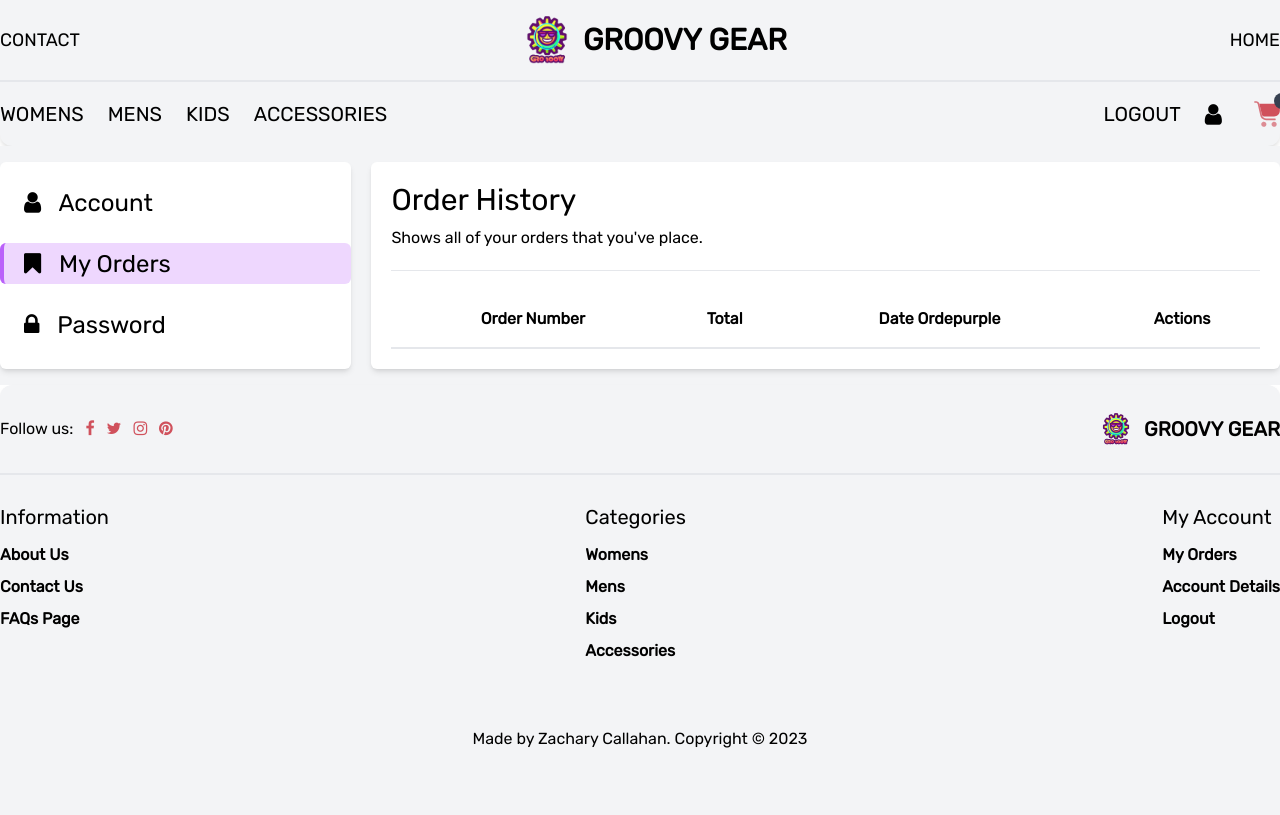
After one commit to ZacharyCallahan/EcommerceWebsite, a Flask app: page /account/orders in a window 1280 px wide; the page is wider, and only the part inside the window is pictured. The commit adds this page. Run offline with Flask 2, Linux system fonts and the light colour scheme; the visitor is signed in with stand-in values (Sample User, id 1); data that the repository does not hold is empty.

Commit message:
Finished Account html files

```diff
--- a/app/controllers/users.py
+++ b/app/controllers/users.py
@@ -90,6 +90,21 @@ def account():
 
     return render_template('account-details.html', user=User.get_one({'id': session['user_id']}), orders=Order.get_all_user_orders({'user_id': session['user_id']}))
 
+@app.route('/account/orders')
+def account_orders():
+    if 'user_id' not in session:
+        flash('You must be logged in to view your orders')
+        return redirect('/login')
+
+    return render_template('account-orders.html', orders=Order.get_all_user_orders({'user_id': session['user_id']}))
+
+@app.route('/account/password')
+def account_password():
+    if 'user_id' not in session:
+        flash('You must be logged in to view your password')
+        return redirect('/login')
+
+    return render_template('account-password.html', user=User.get_one({'id': session['user_id']}))
 
 @app.route('/order/<int:order_id>')
 def order(order_id):
--- a/app/static/css/input.css
+++ b/app/static/css/input.css
@@ -48,3 +48,7 @@
     background-size: cover;
     background-position: center;
 }
+
+.table-row:nth-child(odd) {
+    @apply bg-gray-100;
+}
--- a/app/static/css/output.css
+++ b/app/static/css/output.css
@@ -645,6 +627,14 @@ video {
 
 .mb-5 {
   margin-bottom: 1.25rem;
+}
+
+.ml-5 {
+  margin-left: 1.25rem;
+}
+
+.ml-auto {
+  margin-left: auto;
 }
 
 .mr-2 {
@@ -679,14 +669,6 @@ video {
   margin-top: 1.75rem;
 }
 
-.ml-auto {
-  margin-left: auto;
-}
-
-.ml-5 {
-  margin-left: 1.25rem;
-}
-
 .block {
   display: block;
 }
@@ -755,32 +741,16 @@ video {
   width: 100%;
 }
 
-.w-1 {
-  width: 0.25rem;
-}
-
-.w-3\/12 {
-  width: 25%;
-}
-
-.w-1\/12 {
-  width: 8.333333%;
-}
-
-.w-2\/12 {
-  width: 16.666667%;
-}
-
 .max-w-2xl {
   max-width: 42rem;
 }
 
+.shrink-0 {
+  flex-shrink: 0;
+}
+
 .grow {
   flex-grow: 1;
-}
-
-.grow-\[2\] {
-  flex-grow: 2;
 }
 
 .grow-\[3\] {
@@ -910,20 +848,22 @@ video {
   border-width: 0px;
 }
 
-.border {
-  border-width: 1px;
-}
-
 .border-b-2 {
   border-bottom-width: 2px;
 }
 
-.border-l-2 {
-  border-left-width: 2px;
+.border-l-4 {
+  border-left-width: 4px;
 }
 
-.border-l-4 {
-  border-left-width: 4px;
+.border-groovy-red {
+  --tw-border-opacity: 1;
+  border-color: rgb(208 81 92 / var(--tw-border-opacity));
+}
+
+.border-white {
+  --tw-border-opacity: 1;
+  border-color: rgb(255 255 255 / var(--tw-border-opacity));
 }
 
 .border-groovy-purple {
@@ -931,26 +871,16 @@ video {
   border-color: rgb(186 97 250 / var(--tw-border-opacity));
 }
 
-.border-white {
-  --tw-border-opacity: 1;
-  border-color: rgb(255 255 255 / var(--tw-border-opacity));
-}
-
-.border-groovy-red {
-  --tw-border-opacity: 1;
-  border-color: rgb(208 81 92 / var(--tw-border-opacity));
-}
-
-.border-opacity-20 {
-  --tw-border-opacity: 0.2;
+.border-opacity-0 {
+  --tw-border-opacity: 0;
 }
 
 .border-opacity-100 {
   --tw-border-opacity: 1;
 }
 
-.border-opacity-0 {
-  --tw-border-opacity: 0;
+.border-opacity-20 {
+  --tw-border-opacity: 0.2;
 }
 
 .bg-gray-100 {
@@ -1039,6 +948,11 @@ video {
 .px-4 {
   padding-left: 1rem;
   padding-right: 1rem;
+}
+
+.py-1 {
+  padding-top: 0.25rem;
+  padding-bottom: 0.25rem;
 }
 
 .py-16 {
@@ -1066,29 +980,12 @@ video {
   padding-bottom: 1.75rem;
 }
 
-.py-1 {
-  padding-top: 0.25rem;
-  padding-bottom: 0.25rem;
-}
-
 .pt-5 {
   padding-top: 1.25rem;
 }
 
-.pt-1 {
-  padding-top: 0.25rem;
-}
-
-.text-left {
-  text-align: left;
-}
-
 .text-center {
   text-align: center;
-}
-
-.text-right {
-  text-align: right;
 }
 
 .text-2xl {
--- a/app/templates/account-details.html
+++ b/app/templates/account-details.html
@@ -5,6 +5,7 @@
     <h1 class="text-3xl">Account Details</h1>
     <p>Update your account detail.</p>
 </div>
+<hr>
 <form action="" class="gap-5 flex flex-col">
     <div class="flex items-center gap-5">
         <div class="w-full flex flex-col">
@@ -63,7 +64,8 @@
                 class="w-full mt-2 text-slate-900 bg-white rounded-md px-3 h-10 shadow-md focus:outline-none focus:ring-2 focus:ring-groovy-purple ring-1 ring-slate-200">
         </div>
     </div>
-    <button type="submit" class="py-2 bg-groovy-red rounded-md w-2/12 shadow-md text-white ml-auto">Update</button>
+    <hr>
+    <button type="submit" class="py-2 bg-groovy-purple rounded-md w-2/12 shadow-md text-white ml-auto">Update</button>
 
 </form>
 {% endblock %}
--- /dev/null
+++ b/app/templates/account-orders.html
@@ -0,0 +1,32 @@
+{% extends "account.html" %}
+{% block account_content %}
+<div class="space-y-2">
+    <h1 class="text-3xl">Order History</h1>
+    <p>Shows all of your orders that you've place.</p>
+</div>
+<hr>
+<table class="">
+    <thead class="border-b-2">
+        <tr class="">
+            <th class=" py-4">Order Number</th>
+            <th class=" py-4">Total</th>
+            <th class=" py-4">Date Ordepurple</th>
+            <th class=" py-4">Actions</th>
+        </tr>
+    </thead>
+    <tbody>
+        {% for order in orders %}
+        <tr class="text-center border-b-2 table-row hover:bg-gray-200">
+            <td class=" py-4">{{order.id}}</td>
+            <td class=" py-4">${{order.total_price}}</td>
+            <td class=" py-4">{{order.created_at}}</td>
+            <td class=" py-4">
+                <a href="/order/{{order.id}}" class="text-groovy-purple">View Order</a>
+                |
+                <a href="/reorder/{{order.id}}" class="text-groovy-purple">Order Again</a>
+            </td>
+        </tr>
+        {% endfor %}
+    </tbody>
+</table>
+{% endblock %}
--- a/app/templates/account.html
+++ b/app/templates/account.html
@@ -1,49 +1,55 @@
 {% extends "base.html" %} {% block content %}
 <main class="bg-gray-100 ">
-    <div class="container m-auto flex py-4 gap-5">
+    <div class="container m-auto flex py-4 gap-5 shrink-0">
         <ul class="flex grow flex-col gap-5 bg-white rounded-md shadow-md active pt-5">
             <!-- TODO change this when I mess with the routing in Flask -->
             {% if request.path == '/account' %}
             <li
-                class="bg-groovy-red bg-opacity-25 border-l-4 border-groovy-red border-opacity-100 rounded-md w-full py-1 transition-all">
+                class="bg-groovy-purple bg-opacity-25 border-l-4 border-groovy-purple border-opacity-100 rounded-md w-full py-1 transition-all">
+                <a href="/account" class="text-2xl block">
                     <i class="fa fa-user text-2xl ml-5 mr-3"></i>
-                <a href="" class="text-2xl ">Account</a>
+                    Account</a>
             </li>
             {% else %}
             <li
-                class="hover:bg-groovy-red hover:bg-opacity-25 hover:border-opacity-100 hover:border-groovy-red border-l-4 border-opacity-0 border-white hover:rounded-md hover:w-full py-1 transition-all">
+                class="hover:bg-groovy-purple hover:bg-opacity-25 hover:border-opacity-100 hover:border-groovy-purple border-l-4 border-opacity-0 border-white hover:rounded-md hover:w-full py-1 transition-all">
+                <a href="/account" class="text-2xl block">
                     <i class="fa fa-user text-2xl ml-5 mr-3"></i>
-                <a href="" class="text-2xl ">Account</a>
+                    Account</a>
             </li>
             {% endif %}
 
 
             {% if request.path == '/account/orders' %}
             <li
-                class="bg-groovy-red bg-opacity-25 border-l-4 border-groovy-red border-opacity-100 rounded-md w-full py-1 transition-all">
+                class="bg-groovy-purple bg-opacity-25 border-l-4 border-groovy-purple border-opacity-100 rounded-md w-full py-1 transition-all">
+                <a href="/account/orders" class="text-2xl block">
                     <i class="fa fa-bookmark text-2xl ml-5 mr-3"></i>
-                <a href="" class="text-2xl">My Orders</a>
+                    My Orders</a>
             </li>
             {% else %}
             <li
-                class="hover:bg-groovy-red hover:bg-opacity-25 hover:border-opacity-100 hover:border-groovy-red border-l-4 border-opacity-0 border-white hover:rounded-md hover:w-full py-1 transition-all">
+                class="hover:bg-groovy-purple hover:bg-opacity-25 hover:border-opacity-100 hover:border-groovy-purple border-l-4 border-opacity-0 border-white hover:rounded-md hover:w-full py-1 transition-all">
+                <a href="/account/orders" class="text-2xl block">
                     <i class="fa fa-bookmark text-2xl ml-5 mr-3"></i>
-                <a href="" class="text-2xl">My Orders</a>
+                    My Orders</a>
             </li>
             {% endif %}
 
 
             {% if request.path == '/account/password' %}
             <li
-                class="bg-groovy-red bg-opacity-25 border-l-4 border-groovy-red border-opacity-100 rounded-md w-full py-1 transition-all">
+                class="bg-groovy-purple bg-opacity-25 border-l-4 border-groovy-purple border-opacity-100 rounded-md w-full py-1 transition-all">
+                <a href="/account/password" class="text-2xl block">
                     <i class="fa fa-lock text-2xl ml-5 mr-3"></i>
-                <a href="" class="text-2xl">Password</a>
+                    Password</a>
             </li>
             {% else %}
             <li
-                class="hover:bg-groovy-red hover:bg-opacity-25 hover:border-opacity-100 hover:border-groovy-red border-l-4 border-opacity-0 border-white hover:rounded-md hover:w-full py-1 transition-all">
+                class="hover:bg-groovy-purple hover:bg-opacity-25 hover:border-opacity-100 hover:border-groovy-purple border-l-4 border-opacity-0 border-white hover:rounded-md hover:w-full py-1 transition-all">
+                <a href="/account/password" class="text-2xl block">
                     <i class="fa fa-lock text-2xl ml-5 mr-3"></i>
-                <a href="" class="text-2xl">Password</a>
+                    Password</a>
             </li>
             {% endif %}
         </ul>
```
Also changed, not shown: other parts of app/static/css/output.css (+59 -125 lines), app/templates/account-password.html (added, +31 -0 lines), app/templates/order_details.html (deleted, +0 -43 lines). Lines whose indentation alone changed are shown as unchanged.
